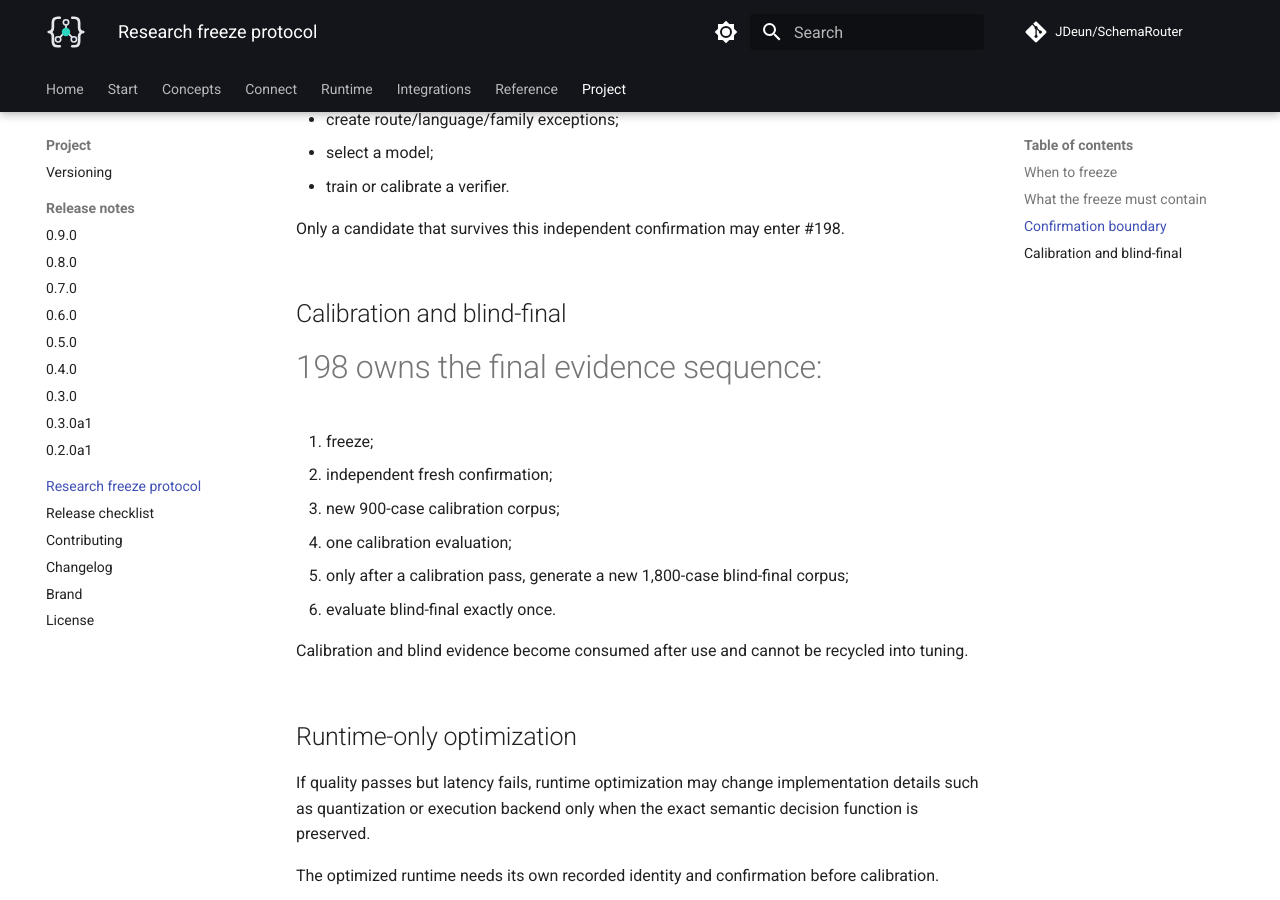
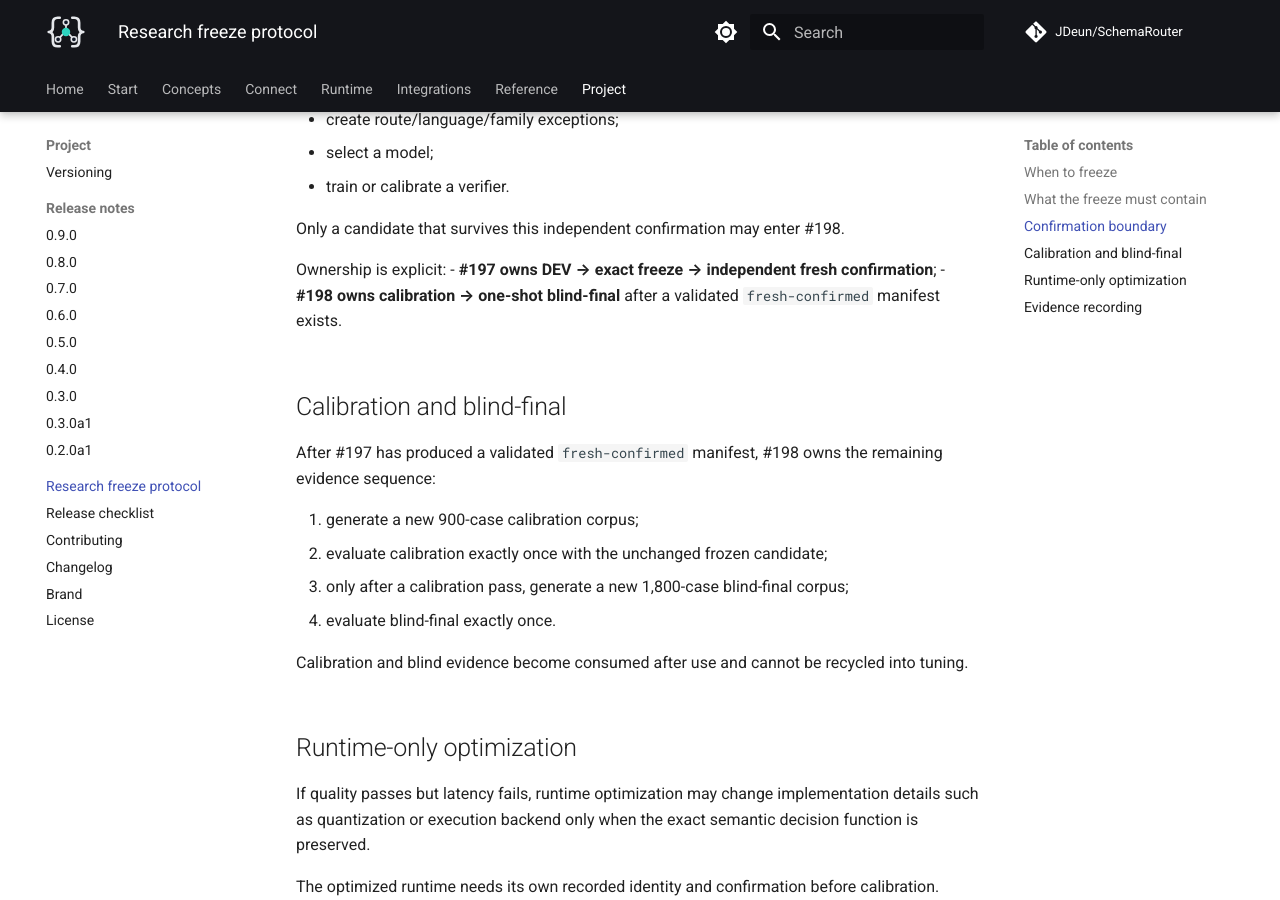
Before and after one commit to JDeun/SchemaRouter, an MkDocs documentation site: the page built from docs/research/operation-routing-freeze-protocol.md, in a window 1280 px wide and 900 px high, scrolled down 2211 px. Built offline with MkDocs 1.6.1 and Material for MkDocs 9.7.7, drawn with Linux system fonts in a browser that asks for light colours; comment, search, counter and statistics services are not loaded.

Commit message:
docs: align freeze and final-evaluation ownership

```diff
--- a/docs/research/operation-routing-freeze-protocol.md
+++ b/docs/research/operation-routing-freeze-protocol.md
@@ -83,16 +83,18 @@
 
 Only a candidate that survives this independent confirmation may enter #198.
 
+Ownership is explicit:
+- **#197 owns DEV → exact freeze → independent fresh confirmation**;
+- **#198 owns calibration → one-shot blind-final** after a validated `fresh-confirmed` manifest exists.
+
 ## Calibration and blind-final
 
-#198 owns the final evidence sequence:
+After #197 has produced a validated `fresh-confirmed` manifest, #198 owns the remaining evidence sequence:
 
-1. freeze;
-2. independent fresh confirmation;
-3. new 900-case calibration corpus;
-4. one calibration evaluation;
-5. only after a calibration pass, generate a new 1,800-case blind-final corpus;
-6. evaluate blind-final exactly once.
+1. generate a new 900-case calibration corpus;
+2. evaluate calibration exactly once with the unchanged frozen candidate;
+3. only after a calibration pass, generate a new 1,800-case blind-final corpus;
+4. evaluate blind-final exactly once.
 
 Calibration and blind evidence become consumed after use and cannot be recycled into tuning.
 
```
